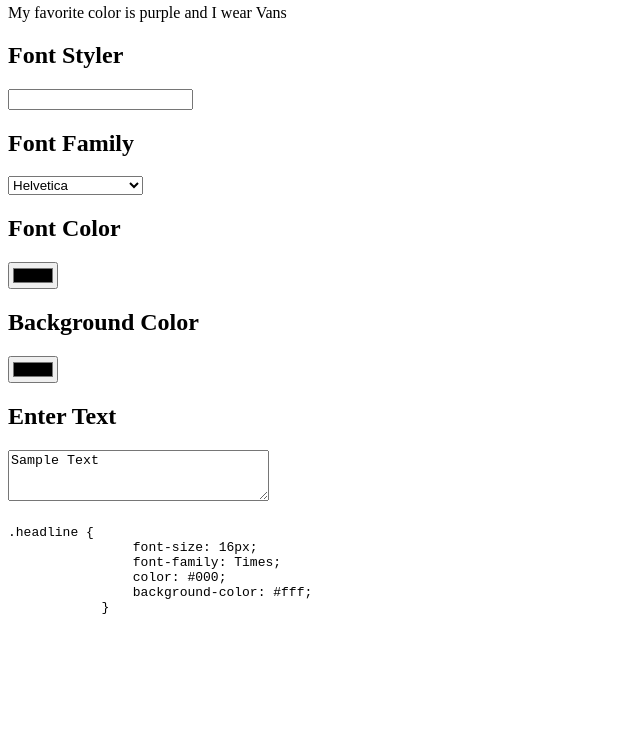
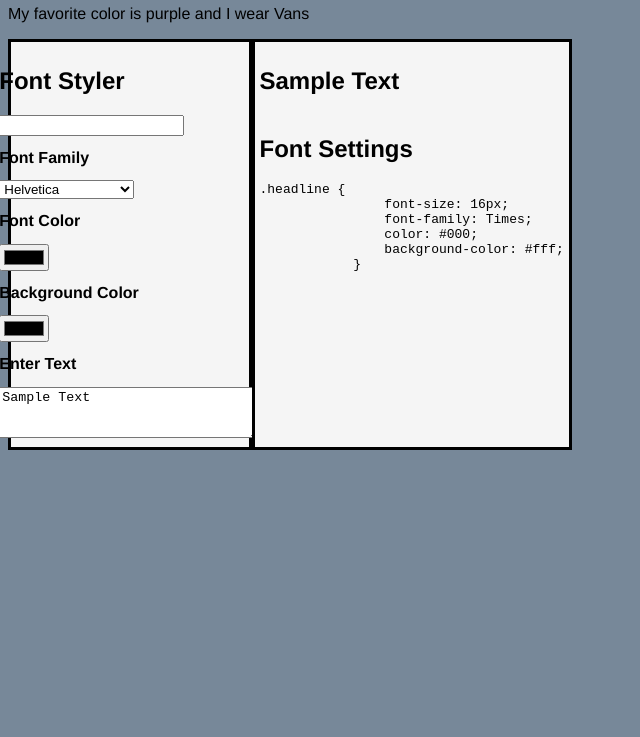
Before and after one commit to ryd0g/FinalAssessment, a plain HTML site: page index.html in a window 1280 px wide. Shown: the part 63-800 px from the top of the page, without its empty margins (0-640 px from the left). Drawn offline with Linux system fonts and the light colour scheme.

Commit message:
added styles

```diff
--- a/index.html
+++ b/index.html
@@ -7,11 +7,12 @@
     <title>Ryan Lee - Final - Web 1.0</title>
 </head>
 <body>
+    <section id="student-info">
+        <h1>Ryan Lee</h1>
+        <p>My favorite color is purple and I wear Vans</p>
+    </section>
+   <div class="parentbox">
     <div class="form-box">
-        <section id="student-info">
-            <h1>Ryan Lee</h1>
-            <p>My favorite color is purple and I wear Vans</p>
-        </section>
         <section id="data-input">
         <div class="fontsize">
             <h1>Font Styler</h1>
@@ -20,7 +21,7 @@
             </label>
         </div>
         <div class="fontfamily">
-            <h1>Font Family</h1>
+            <h2>Font Family</h2>
             <label>
                 <select name="font-family" id="select-font">
                     <option value="helvetica">Helvetica</option>
@@ -31,28 +32,31 @@
             </label>
         </div>
         <div class="fontcolor">
-            <h1>Font Color</h1>
+            <h2>Font Color</h2>
             <label>
                 <input type="color" id="input-color" value="#000">
             </label>
         </div>
         <div class="bgcolor">
-            <h1>Background Color</h1>
+            <h2>Background Color</h2>
             <label>
                 <input type="color" id="input-bg-color" value="#fff">
             </label>
         </div>
         <div class="entertext">
-            <h1>Enter Text</h1>
+            <h2>Enter Text</h2>
             <label>
                 <textarea id="enter-text" rows="3" cols="30">Sample Text</textarea>
             </label>
         </div>
         </section>
+    </div>
+    <div class="form-box2">
         <section id="headline-display">
-            <h1 id="display"></h1>
+            <h1 id="display">Sample Text</h1>
         </section>
         <section id="data-output">
+            <h1>Font Settings</h1>
             <pre><code>.headline {
                 font-size: <span id="show-size">16</span>px;
                 font-family: <span id="show-font">Times</span>;
@@ -61,6 +65,7 @@
             }</code></pre>
         </section>
     </div>
+   </div>
 <script src="script.js"></script>
 </body>
 </html>
--- a/style.css
+++ b/style.css
@@ -0,0 +1,32 @@
+body {
+    background-color: lightslategray;
+
+}
+h1 {
+    font-family: Helvetica;
+    font-size: 1.5em;
+}
+p, h2 {
+    font-family: Helvetica;
+    font-size: 1em;
+}
+.form-box {
+    display: flex;
+    flex-direction: column;
+    align-items: center;
+    border: solid 3px black;
+    padding: 5px;
+    width: 18%;
+    background-color: whitesmoke;
+}
+.form-box2 {
+    display:flex;
+    flex-direction: column;
+    border: solid 3px black;
+    padding: 5px;
+    background-color: whitesmoke;
+}
+.parentbox{
+    display:flex;
+    flex-direction: row;
+}
```
